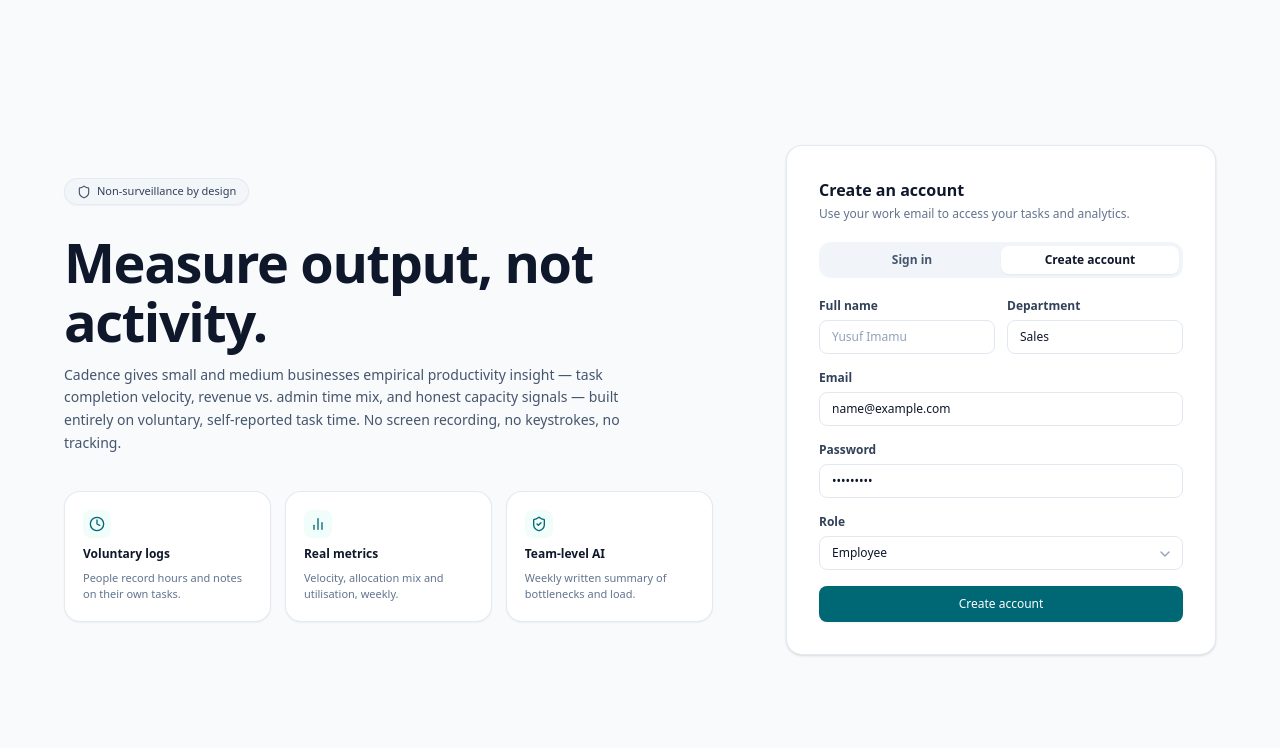
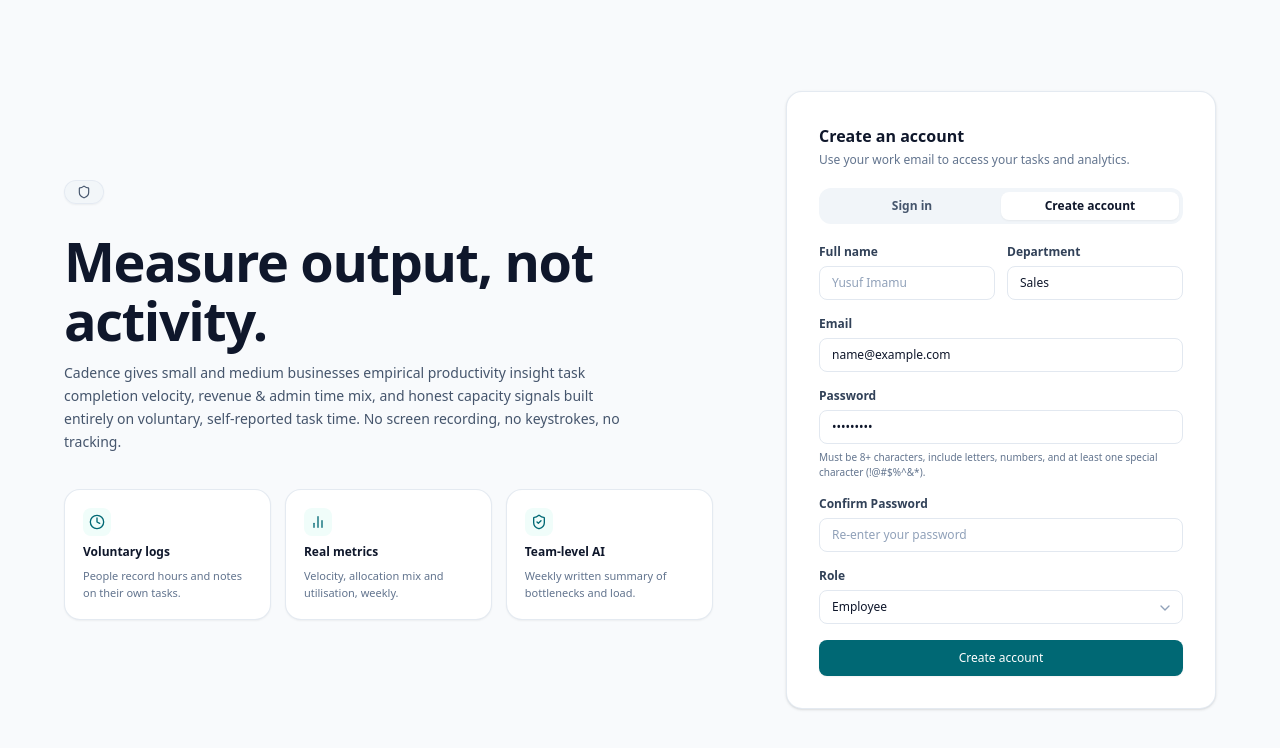
Before and after one commit to Devikhmah/Final-Year-Project, a React (Vite) app: page / in a window 1280 px wide. Both pictures are taken after typing "name@example.com", "Sample123" into the empty fields and a click on the button "Create account". Shown: the top 748 px of the page. Built offline with nearby package versions, Linux system fonts and the light colour scheme; no server answers.

Commit message:
feat: add confirm password and complexity rules, upgrade Gemini model fallbacks for weekly insights

```diff
--- a/src/components/Auth.jsx
+++ b/src/components/Auth.jsx
@@ -7,6 +7,7 @@
   const [tab, setTab] = useState('signin');
   const [email, setEmail] = useState('');
   const [password, setPassword] = useState('');
+  const [confirmPassword, setConfirmPassword] = useState('');
   const [fullName, setFullName] = useState('');
   const [department, setDepartment] = useState('Sales');
   const [role, setRole] = useState('Employee'); // 'Employee' | 'Manager'
@@ -91,6 +92,26 @@
       if (tab === 'signup') {
         if (!fullName.trim()) {
           throw new Error('Please enter your full name');
+        }
+
+        // Password complexity validation: alphanumeric, 8+ characters, at least one special character
+        const hasMinLength = password.length >= 8;
+        const hasLetter = /[a-zA-Z]/.test(password);
+        const hasNumber = /[0-9]/.test(password);
+        const hasSpecial = /[^a-zA-Z0-9]/.test(password);
+
+        if (!hasMinLength) {
+          throw new Error('Password must be at least 8 characters long.');
+        }
+        if (!hasLetter || !hasNumber) {
+          throw new Error('Password must be alphanumeric (contain both letters and numbers).');
+        }
+        if (!hasSpecial) {
+          throw new Error('Password must contain at least one special character (e.g. !@#$%^&*).');
+        }
+
+        if (password !== confirmPassword) {
+          throw new Error('Passwords do not match. Please re-enter your password.');
         }
 
         const normalizedRole = inviteInfo ? 'employee' : role.toLowerCase();
@@ -189,7 +210,6 @@
           {/* Badge */}
           <div className="inline-flex items-center gap-1.5 px-3 py-1 rounded-full bg-slate-100/90 border border-slate-200/80 text-[11px] font-medium text-slate-700 shadow-xs">
             <Shield className="w-3.5 h-3.5 text-slate-600" />
-            <span>Non-surveillance by design</span>
           </div>
 
           {/* Headline */}
@@ -198,8 +218,8 @@
               Measure output, not activity.
             </h1>
             <p className="text-sm text-slate-600 leading-relaxed max-w-xl">
-              Cadence gives small and medium businesses empirical productivity insight — task completion velocity,
-              revenue vs. admin time mix, and honest capacity signals — built entirely on voluntary, self-reported
+              Cadence gives small and medium businesses empirical productivity insight task completion velocity,
+              revenue & admin time mix, and honest capacity signals built entirely on voluntary, self-reported
               task time. No screen recording, no keystrokes, no tracking.
             </p>
           </div>
@@ -285,8 +305,7 @@
               <button
                 type="button"
                 onClick={() => { setTab('signin'); setErrorMsg(''); setSuccessMsg(''); }}
-                className={`py-1.5 text-xs font-semibold rounded-lg transition-all focus:outline-none ${
-                  tab === 'signin'
+                className={`py-1.5 text-xs font-semibold rounded-lg transition-all focus:outline-none ${tab === 'signin'
                   ? 'bg-white text-slate-900 shadow-xs'
                   : 'text-slate-600 hover:text-slate-900'
                   }`}
@@ -296,8 +315,7 @@
               <button
                 type="button"
                 onClick={() => { setTab('signup'); setErrorMsg(''); setSuccessMsg(''); }}
-                className={`py-1.5 text-xs font-semibold rounded-lg transition-all focus:outline-none ${
-                  tab === 'signup'
+                className={`py-1.5 text-xs font-semibold rounded-lg transition-all focus:outline-none ${tab === 'signup'
                   ? 'bg-white text-slate-900 shadow-xs'
                   : 'text-slate-600 hover:text-slate-900'
                   }`}
@@ -379,13 +397,36 @@
                 <input
                   type="password"
                   required
-                  minLength={6}
+                  minLength={tab === 'signup' ? 8 : 6}
                   value={password}
                   onChange={(e) => setPassword(e.target.value)}
-                  placeholder="••••••••"
+                  placeholder={tab === 'signup' ? 'Min 8 chars, letter, num & special' : '••••••••'}
+                  className="w-full px-3 py-2 bg-white border border-slate-200 rounded-lg text-slate-900 placeholder-slate-400 focus:outline-none focus:border-[#006874] focus:ring-1 focus:ring-[#006874] text-xs transition-all"
+                />
+                {tab === 'signup' && (
+                  <p className="text-[10px] text-slate-500">
+                    Must be 8+ characters, include letters, numbers, and at least one special character (!@#$%^&*).
+                  </p>
+                )}
+              </div>
+
+              {/* Confirm Password (Signup only) */}
+              {tab === 'signup' && (
+                <div className="space-y-1.5">
+                  <label className="block text-xs font-semibold text-slate-700">
+                    Confirm Password
+                  </label>
+                  <input
+                    type="password"
+                    required
+                    minLength={8}
+                    value={confirmPassword}
+                    onChange={(e) => setConfirmPassword(e.target.value)}
+                    placeholder="Re-enter your password"
                     className="w-full px-3 py-2 bg-white border border-slate-200 rounded-lg text-slate-900 placeholder-slate-400 focus:outline-none focus:border-[#006874] focus:ring-1 focus:ring-[#006874] text-xs transition-all"
                   />
                 </div>
+              )}
 
               {/* Role Dropdown in Signup */}
               {tab === 'signup' && (
```
Also changed, not shown: 1 other file (tests, documents, lock files or other folders). Lines whose indentation alone changed are shown as unchanged.
